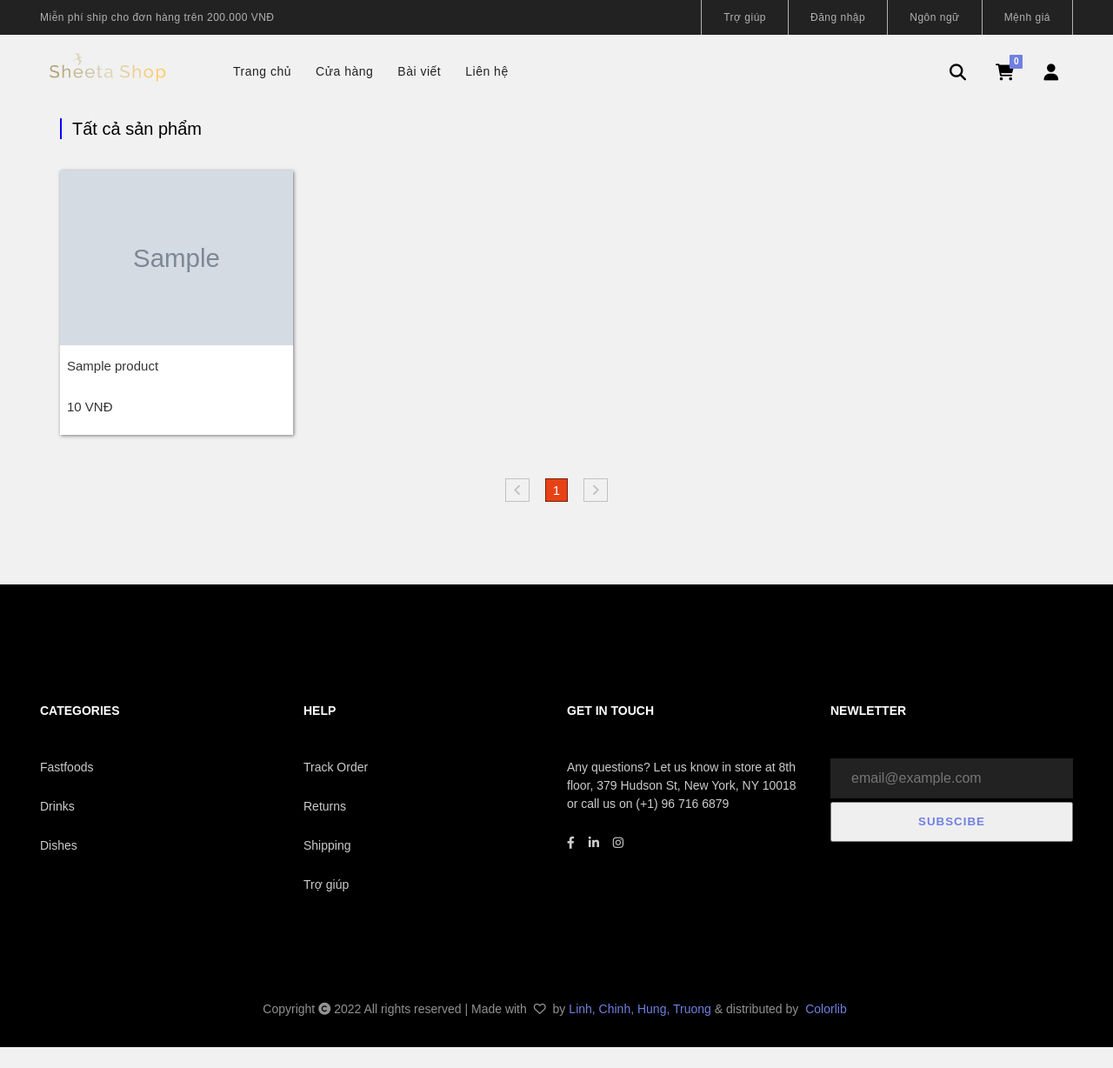
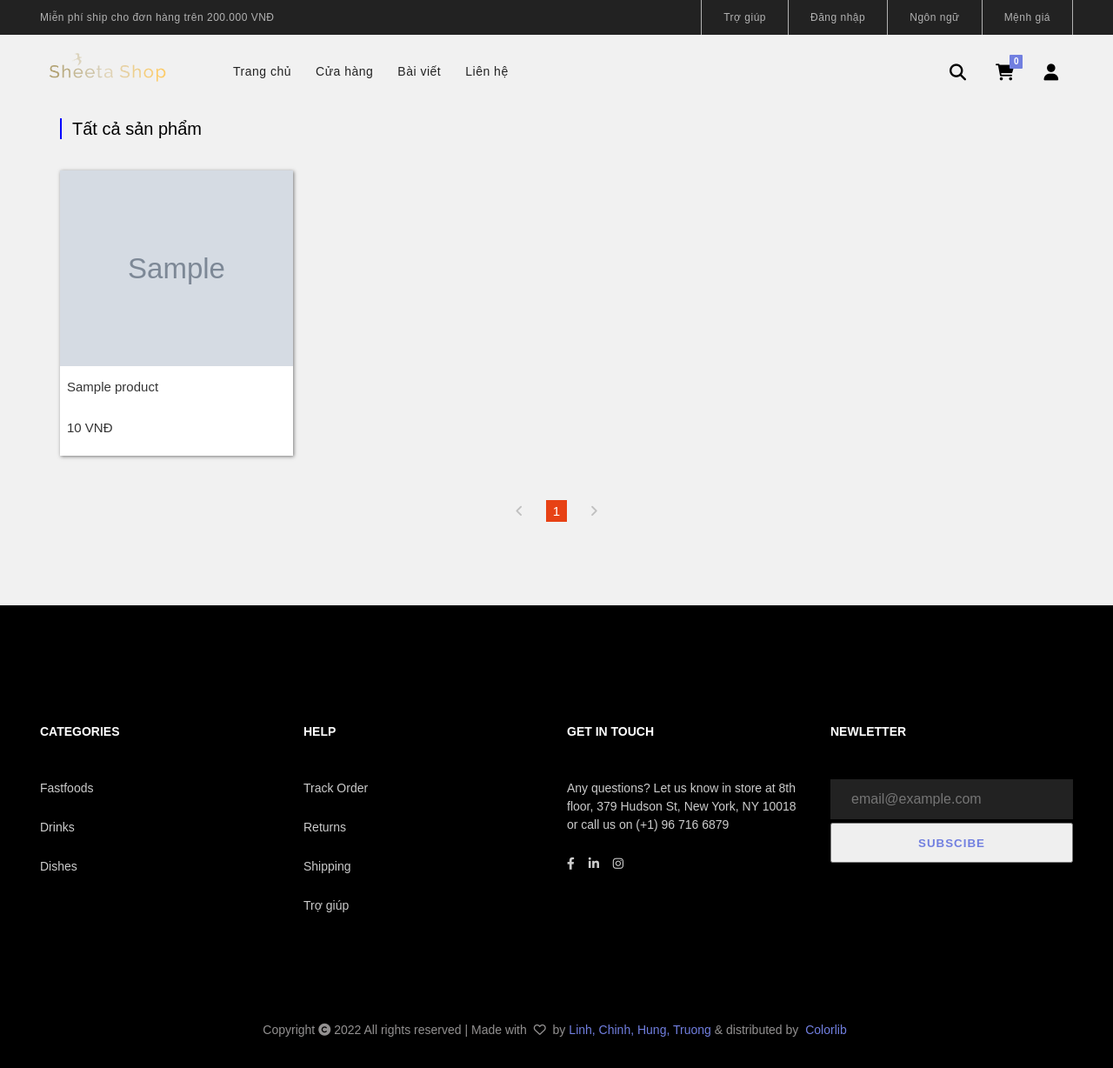
Before and after one commit to ngoclinh8123/coza-shop, a PHP site: page /cua-hang in a window 1280 px wide. Shown: the whole page at 87% size. Before the commit the page ends 1204 px from the top, so only its background shows below. Run offline with PHP 8.4, Linux system fonts and the light colour scheme; tables that the repository leaves empty or names only in its code hold one stand-in row (values such as "Sample post"); grey boxes marked "Sample" are stand-in pictures.

Commit message:
fix image shop

```diff
--- a/modules/users/css/style.css
+++ b/modules/users/css/style.css
@@ -1862,6 +1862,8 @@
 
 .lap-item-img img {
   width: 100%;
+  height: 225px;
+  object-fit: cover;
 }
 .lap-item-name {
   margin: 12px 8px;
@@ -1905,9 +1907,7 @@
 .lap-pag-prev,
 .lap-pag-next,
 .lap-pag-item a {
-  /* margin: 0 6px; */
   padding: 4px 8px;
-  border: 1px solid rgba(0, 0, 0, 0.5);
 }
 
 .lap-pag-item--1,
```
